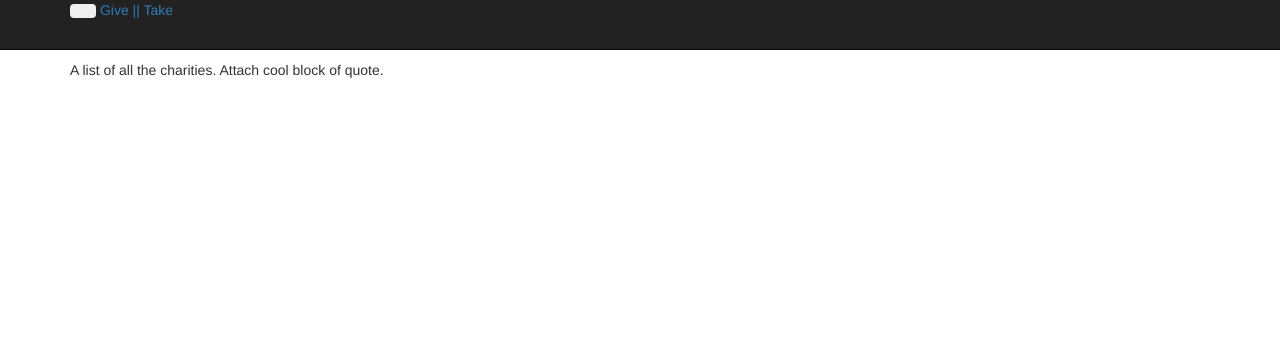
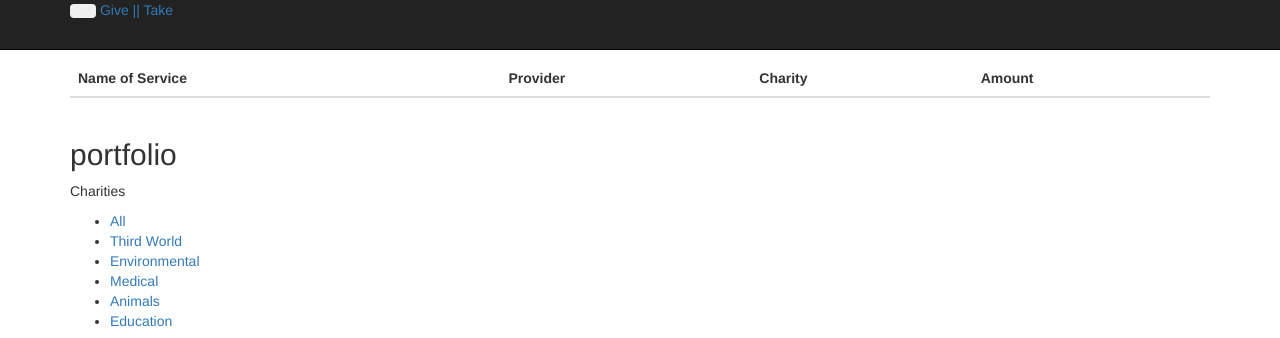
Before and after one commit to peteryao/givetake, a Django app: page /charities/ in a window 1280 px wide. Shown: the top 338 px of the page. Before the commit the page ends 78 px from the top, so only its background shows below. Run offline with Django 3.2, Linux system fonts and the light colour scheme; lists and menus that the app fills with data are empty; some libraries are stand-ins or nearby versions.

Commit message:
Trying to get the charity thing to work,

```diff
--- a/templates/volunteer/charities.html
+++ b/templates/volunteer/charities.html
@@ -3,7 +3,147 @@
 {% block active-charity %}class="active"{% endblock %}
 
 {% block content %}
+    <table class="table table-hover">
+        <thead>
+            <tr>
+                <th>Name of Service</th>
+                <th>Provider</th>
+                <th>Charity</th>
+                <th>Amount</th>
+            </tr>
+        </thead>
+        <tbody>
+            {% for service in service_list %}
+            <tr>
+                <td>{{service}}</td>
+                <td>{{service.provider}}</td>
+                <td>{{service.charity}}</td>
+                <td>${{service.ammount|floatformat:2}}</td>
+            </tr>
+            {% endfor %}
+        </tbody>
+    </table>
 
-A list of all the charities. Attach cool block of quote.
+          <div class="row section" id="portfolio">
+    <div class="container">
+
+                  <h2>portfolio</h2>
+                  <p class="intro">Charities</p>
+      <!-- Start Portfolio Navigation -->
+      <nav class="primary m-btn-group toggle-buttons clearfix">
+          <ul>
+              <li><a href="#" class="m-btn selected" data-filter="*">All</a></li>
+              <li><a href="#" class="m-btn" data-filter=".web">Third World</a></li>
+              <li><a href="#" class="m-btn" data-filter=".pro">Environmental</a></li>
+              <li><a href="#" class="m-btn" data-filter=".ios">Medical</a></li>
+              <li><a href="#" class="m-btn" data-filter=".wp">Animals</a></li>
+              <li><a href="#" class="m-btn" data-filter=".fun">Education</a></li>
+          </ul>
+      </nav>
+
+
+            <!-- START Portfolio items -->
+
+            <section class="main clearfix">
+
+            <div class="portfolio">
+
+                <figure class="entry web logo">
+                    <img src="img/portfolio-image.jpg" alt="">
+                </figure>
+
+                <figure class="entry web">
+                    <img src="img/portfolio-image2.jpg" alt="">
+                </figure>
+
+                <figure class="entry logo">
+                    <img src="img/portfolio-image.jpg" alt="">
+                </figure>
+
+                <figure class="entry web">
+                    <img src="img/portfolio-image.jpg" alt="">
+                </figure>
+
+                <figure class="entry print">
+                    <img src="img/portfolio-image.jpg" alt="">
+                </figure>
+
+                <figure class="entry ill">
+                    <img src="img/portfolio-image2.jpg" alt="">
+                </figure>
+
+                <figure class="entry web">
+                    <img src="img/portfolio-image2.jpg" alt="">
+                </figure>
+
+                <figure class="entry print">
+                    <img src="img/portfolio-image.jpg" alt="">
+                </figure>
+
+                <figure class="entry video">
+                    <img src="img/portfolio-image2.jpg" alt="">
+                </figure>
+
+                <figure class="entry web">
+                    <img src="img/portfolio-image2.jpg" alt="">
+                </figure>
+
+
+
+            </div>
+
+        </section>
+
+
+
+    </div>
+  </div>
+ {% endblock %}
+{% block script %}
+<script>
+$(window).load(function(){
+
+    var $container = $('.portfolio');
+    $container.isotope({
+        filter: '*',
+        animationOptions: {
+            duration: 750,
+            easing: 'linear',
+            queue: false,
+        }
+    });
+
+   $('nav.primary ul a').click(function(){
+        var selector = $(this).attr('data-filter');
+        $container.isotope({
+            filter: selector,
+            animationOptions: {
+                duration: 750,
+                easing: 'linear',
+                queue: false,
+            }
+        });
+      return false;
+    });
+
+   var $optionSets = $('nav.primary ul'),
+       $optionLinks = $optionSets.find('a');
+
+       $optionLinks.click(function(){
+          var $this = $(this);
+      // don't proceed if already selected
+      if ( $this.hasClass('selected') ) {
+          return false;
+      }
+   var $optionSet = $this.parents('nav.primary ul');
+   $optionSet.find('.selected').removeClass('selected');
+   $this.addClass('selected');
+});
+
+
+
+});
+</script>
+
 
 {% endblock %}
```
